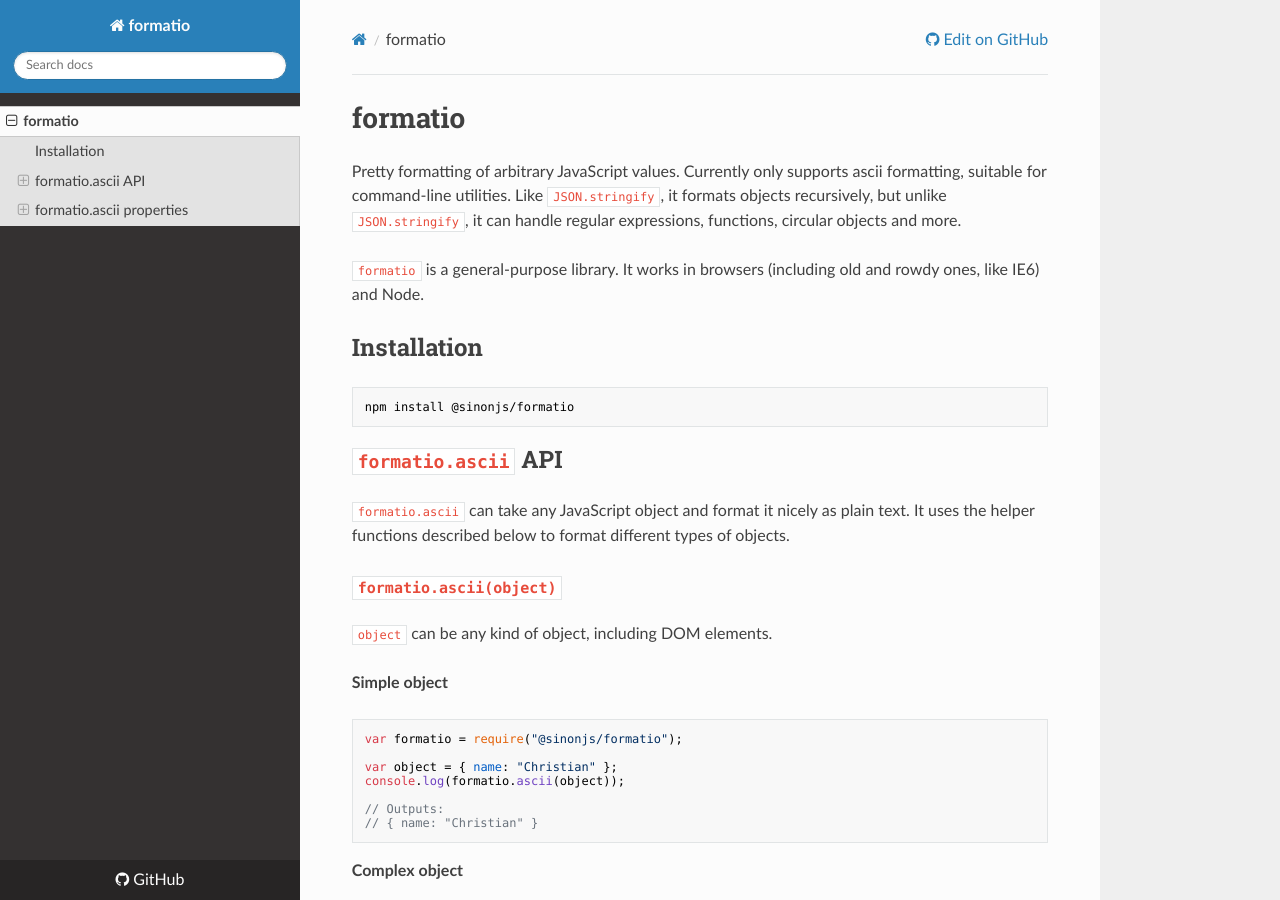
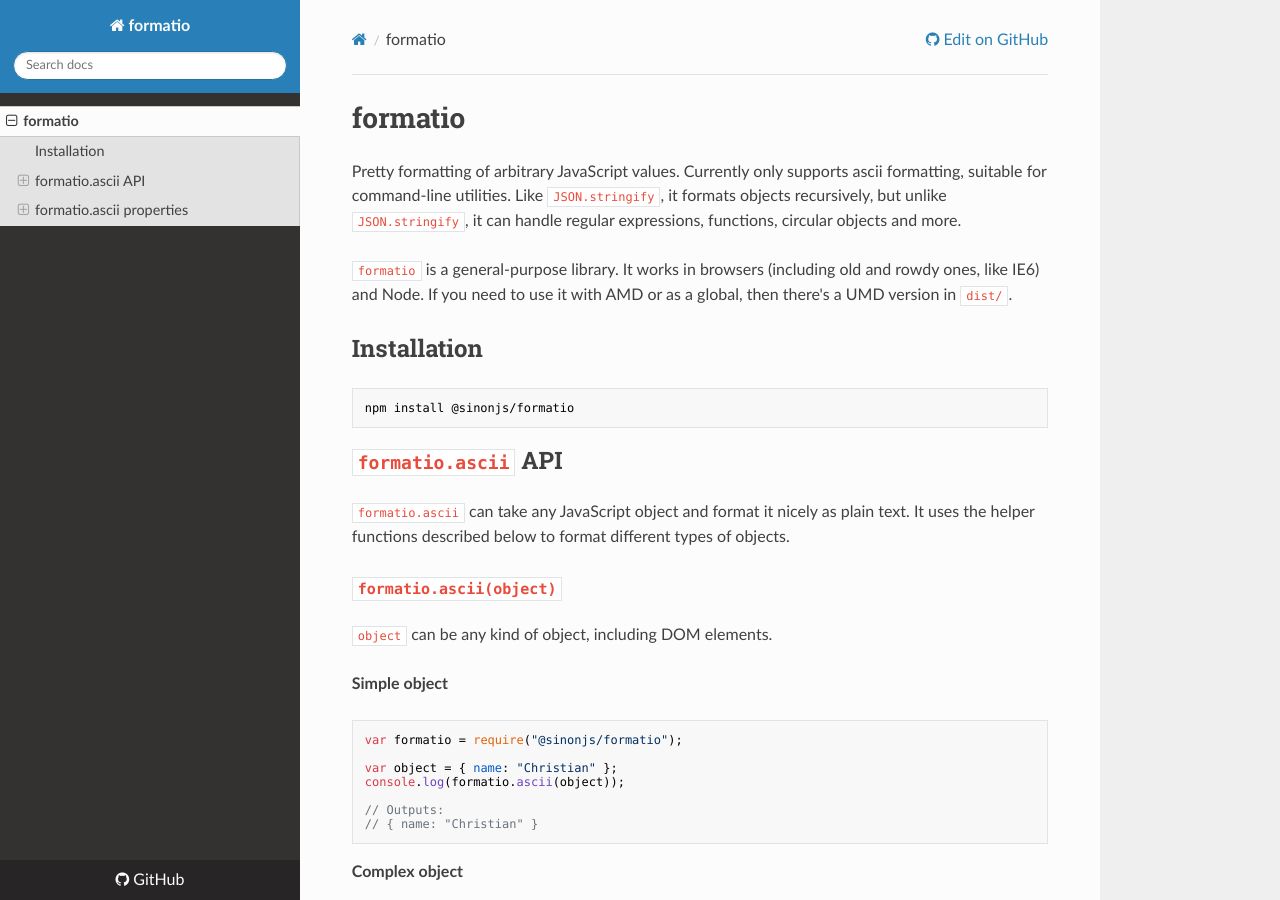
Before and after one commit to sinonjs/formatio, an MkDocs documentation site: the page built from docs/index.md, in a window 1280 px wide and 900 px high. Built offline with MkDocs 1.6.1, drawn with Linux system fonts in a browser that asks for light colours; nearby versions of some CDN libraries.

Commit message:
Create UMD file in dist/

```diff
--- a/docs/index.md
+++ b/docs/index.md
@@ -6,7 +6,7 @@
 regular expressions, functions, circular objects and more.
 
 `formatio` is a general-purpose library. It works in browsers (including old
-and rowdy ones, like IE6) and Node.
+and rowdy ones, like IE6) and Node. If you need to use it with AMD or as a global, then there's a UMD version in `dist/`.
 
 ## Installation
 
```
Also changed, not shown: package.json (+9 -3 lines), rollup.config.js (added, +18 -0 lines), 2 other files.
